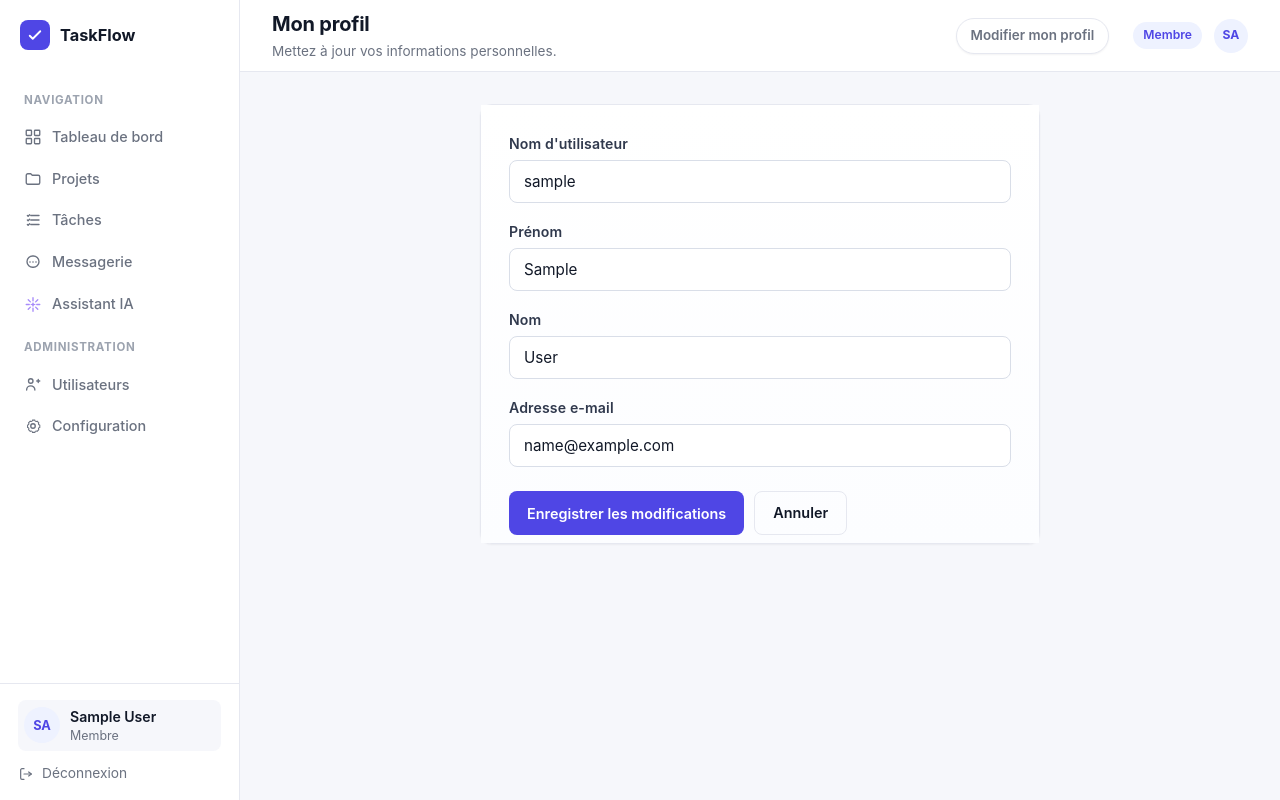
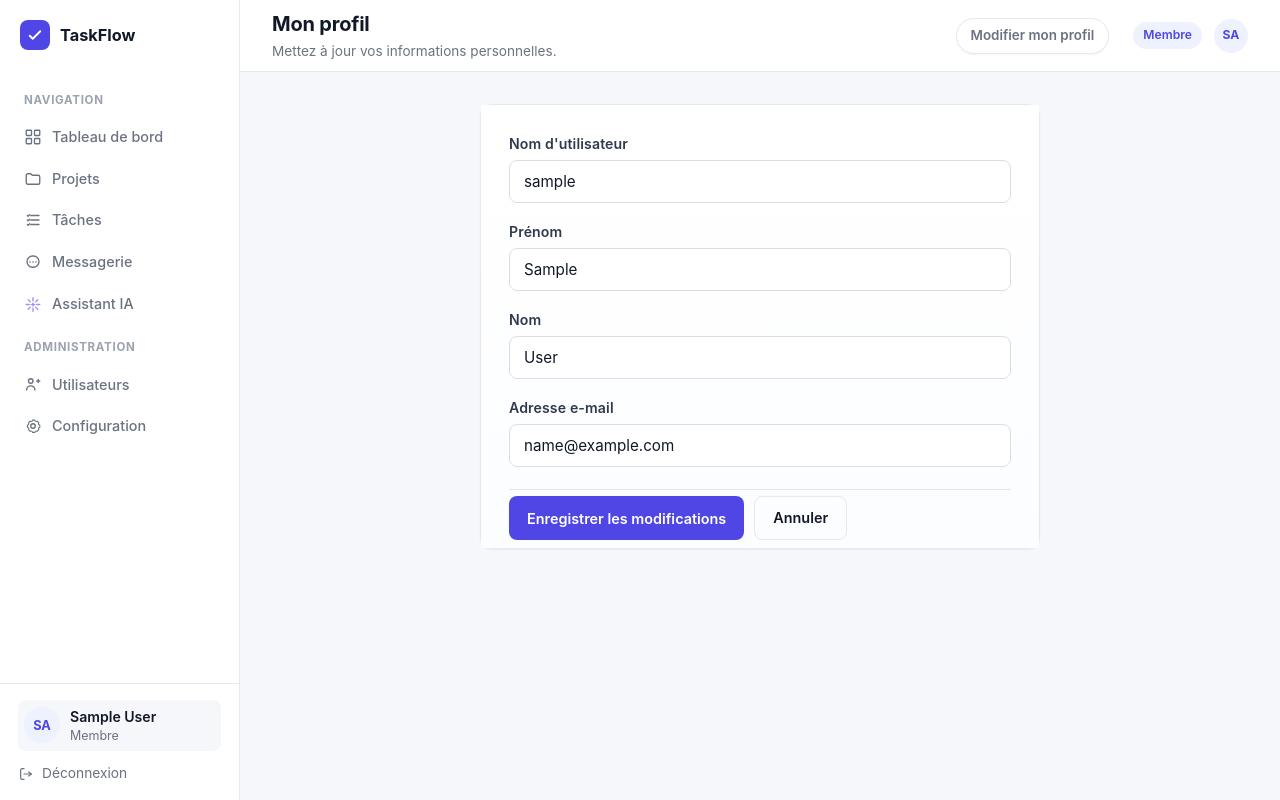
Before and after one commit to workcmtiayon-arch/task_manager, a Django app: page /accounts/profil/ in a window 1280 px wide. Run offline with Django 5.2, Linux system fonts and the light colour scheme; the visitor is signed in with stand-in values (Sample User, id 1); parts of the project's set-up code (start-up, migrations or seed data) failed here and were passed over.

Commit message:
style: donner plus de présence aux actions

```diff
--- a/static/css/base.css
+++ b/static/css/base.css
@@ -609,6 +609,8 @@ button:focus-visible {
     display: flex;
     gap: 10px;
     padding-top: 6px;
+    border-top: 1px solid rgba(217, 222, 232, 0.7);
+    margin-top: 4px;
 }
 
 .table-wrap {
```
